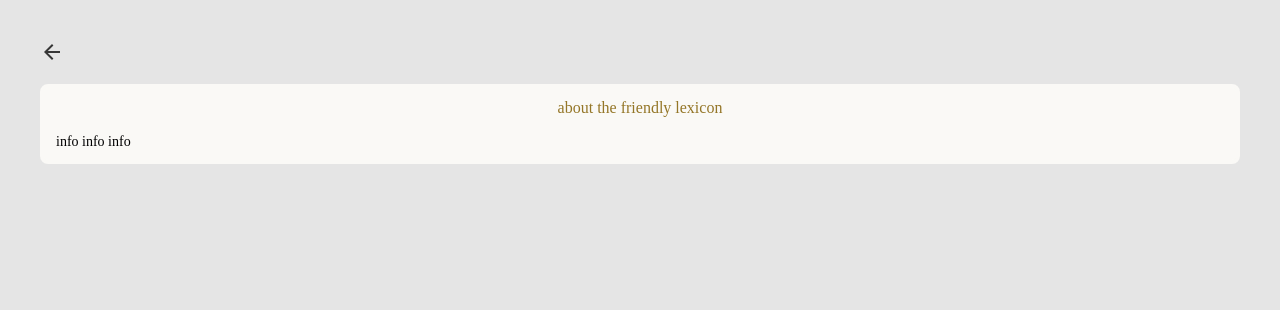
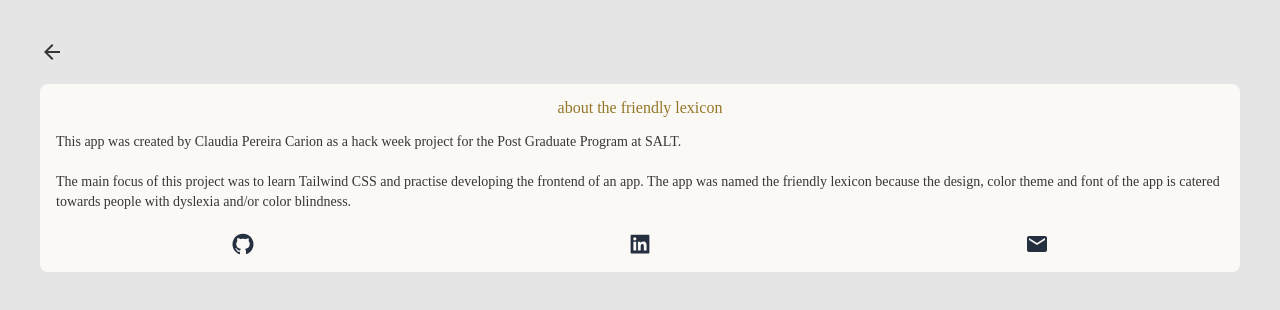
Before and after one commit to claudiacarion/the-friendly-lexicon, a React (Create React App) app: page /about in a window 1280 px wide. Shown: the top 310 px of the page. Built offline with nearby package versions, Linux system fonts and the light colour scheme.

Commit message:
styling and about text

```diff
--- a/src/components/about/About.tsx
+++ b/src/components/about/About.tsx
@@ -1,17 +1,28 @@
 import React from 'react'
 import { useNavigate } from 'react-router-dom';
 import {MdOutlineArrowBack} from 'react-icons/md'
+import {AiFillGithub} from 'react-icons/ai'
+import {AiFillLinkedin} from 'react-icons/ai'
+import {MdEmail} from 'react-icons/md'
 
 const About = () => {
   const navigate = useNavigate();
 
   return (
     <>
-    <div className='flex justify-between mb-5 text-cone'>      <MdOutlineArrowBack className='text-2xl cursor-pointer	' onClick={()=> navigate('/')}/>
+    <div className='flex justify-between mb-5 text-cone'>
+      <MdOutlineArrowBack className='text-2xl cursor-pointer	' onClick={()=> navigate('/')}/>
     </div>
     <div className='border-4 border-cfour rounded-lg bg-cfour'>
       <h4 className='text-md text-cthree text-center mt-2 mb-3'>about the friendly lexicon</h4>
-      <p className='text-sm text-left ml-3 mr-3 mt-1 mb-2'>info info info</p>
+      <p className='text-sm text-left text-cone ml-3 mr-3 mt-2 mb-2'>This app was created by Claudia Pereira Carion as a hack week project for the Post Graduate Program at <a href="http://salt.dev">SALT</a>.<br/><br/>
+      The main focus of this project was to learn Tailwind CSS and practise developing the frontend of an app.
+      The app was named the friendly lexicon because the design, color theme and font of the app is catered towards people with dyslexia and/or color blindness.</p>
+    <div className='flex justify-around mt-5 mb-3 text-cone'>
+      <AiFillGithub className='text-2xl text-ctwo cursor-pointer' />
+      <AiFillLinkedin className='text-2xl text-ctwo cursor-pointer' />
+      <MdEmail className='text-2xl text-ctwo cursor-pointer' />
+    </div>
     </div>
     </>
   )
--- a/src/components/definition/Definition.tsx
+++ b/src/components/definition/Definition.tsx
@@ -1,7 +1,7 @@
 import React, { useEffect, useState } from 'react'
 import {useParams, useNavigate } from 'react-router-dom'
 import {MdOutlineArrowBack} from 'react-icons/md'
-import {BsBookmarkHeart} from 'react-icons/bs'
+import {BsFillBookmarkHeartFill} from 'react-icons/bs'
 import {AiFillSound} from 'react-icons/ai'
 
 const Definition = () => {
@@ -21,12 +21,12 @@ const Definition = () => {
 
   return (
     <><div className='flex justify-between mb-10 text-cone'>
-      <MdOutlineArrowBack className='text-2xl cursor-pointer	' onClick={()=> navigate('/')}/>
-      <BsBookmarkHeart className='text-2xl cursor-pointer' />
+      <MdOutlineArrowBack className='text-2xl cursor-pointer text-ctwo' onClick={()=> navigate('/')}/>
+      <BsFillBookmarkHeartFill className='text-2xl cursor-pointer text-ctwo' />
     </div>
     <div className='flex flex-col items-center'>
       <h1 className='text-3xl h-20 w-auto text-cfive bg-ctwo rounded-lg grid grid-cols-1 place-items-center mb-5 pl-8 pr-8'>{word}</h1>
-      <AiFillSound className='text-2xl text-cone mb-5 cursor-pointer' />
+      <AiFillSound className='text-2xl text-ctwo mb-5 cursor-pointer' />
     </div>
     <div>
       <div className='border-4 border-cfour rounded-lg bg-cfour'>
--- a/src/components/home/Home.tsx
+++ b/src/components/home/Home.tsx
@@ -15,10 +15,10 @@ const Home = () => {
   }
 
   return (
-    <><div className='flex flex-col items-center text-cone mt-10'>
+    <><div className='flex flex-col items-center mt-10'>
       <img src={homepic} alt="img" className="h-auto w-64" />{/*https://www.freepik.com/premium-vector/young-woman-enjoy-reading-book_32439304.htm#query=book&position=5&from_view=search&track=sph*/}
-      <h1 className='font-bold text-2xl pb-2'>the friendly lexicon</h1>
-      <p className=' text-sm'>your everyday dictionary for easy access</p>
+      <h1 className='font-bold text-2xl pb-2 text-ctwo'>the friendly lexicon</h1>
+      <p className=' text-sm text-cone'>your everyday dictionary for easy access</p>
     <div className='p-10'>
       <form onSubmit={handleSubmit}>
       <input className='w-64 h-12 border-2 border-cfour bg-cfour rounded-lg text-center text-cone'
@@ -27,7 +27,7 @@ const Home = () => {
       onChange={e => setWord(e.target.value)}></input>
       </form>
       </div>
-      <FaInfoCircle className='text-2xl cursor-pointer' onClick={()=> navigate('/about')} />
+      <FaInfoCircle className='text-2xl cursor-pointer text-ctwo' onClick={()=> navigate('/about')} />
     </div>
     </>
   )
```
